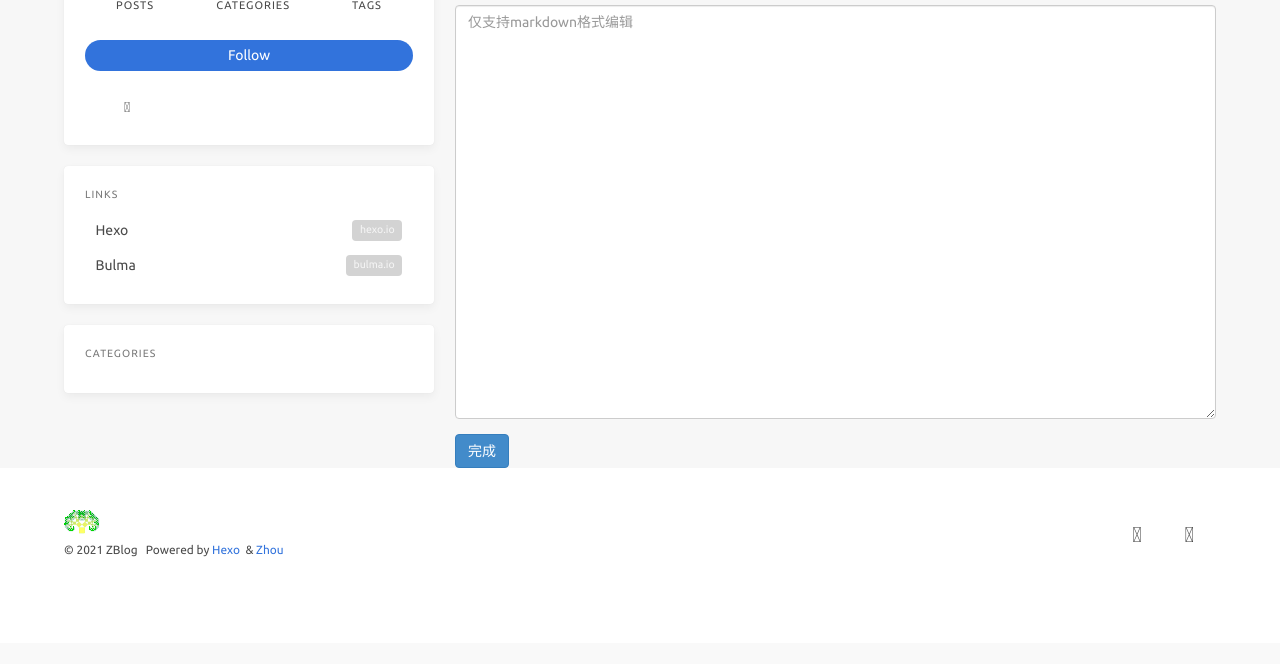
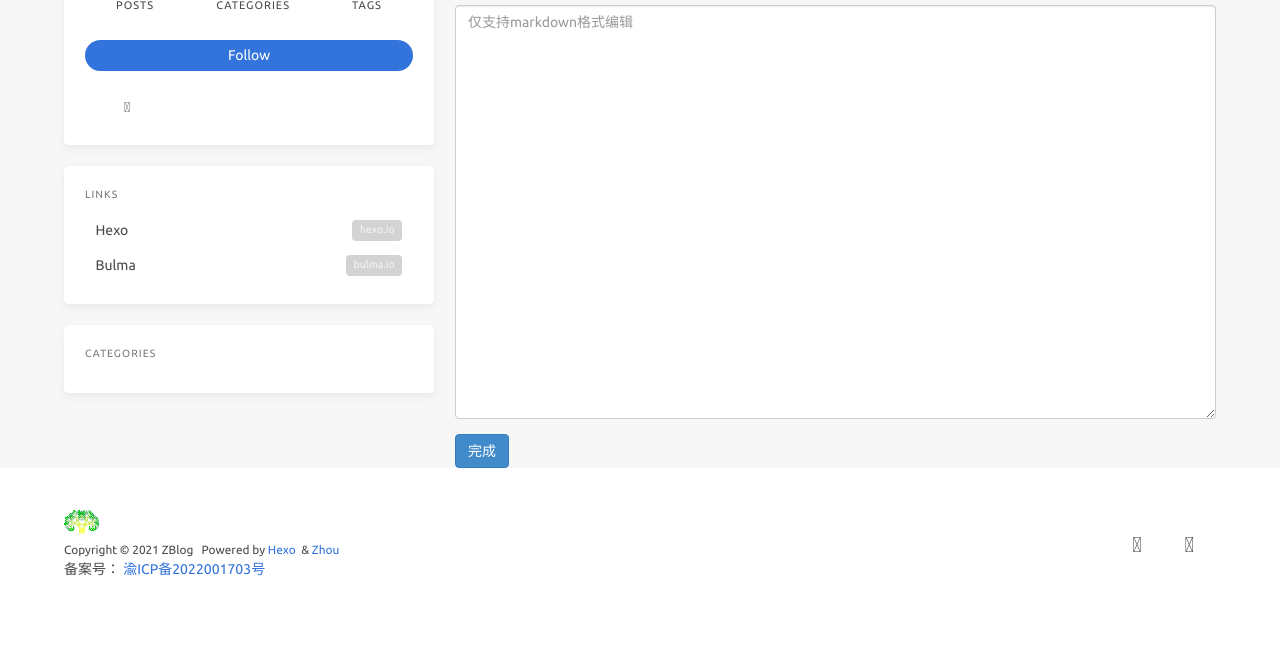
Before and after one commit to weekstudy/sharewithyou, a Django app: template templates/article/create.html in a window 1280 px wide. Shown: the part 470-1134 px from the top of the page. Before the commit the page ends 1027 px from the top, so only its background shows below. Run offline with Django 3.2, Linux system fonts and the light colour scheme; the template is opened without the code that fills it, so the values that code supplies are empty; parts of the project's set-up code (start-up, migrations or seed data) failed here and were passed over; some libraries are stand-ins or nearby versions.

Commit message:
添加备案号

```diff
--- a/templates/footer.html
+++ b/templates/footer.html
@@ -6,14 +6,21 @@
             <div class="level-start">
                 <a class="footer-logo is-block mb-2" href="/">
                     <img src="{% static "images/logos/logo.svg" %}" alt="Icarus" height="40">
+
                 </a>
+
                 <p class="is-size-7">
-                    <span>© 2021 ZBlog</span>
+                    <span>Copyright © 2021 ZBlog</span>
                     &nbsp;&nbsp;Powered by
                     <a href="https://hexo.io/" target="_blank" rel="noopener">Hexo</a>
                     &nbsp;&amp;&nbsp;<a href="https://github.com/weekstudy" target="_blank"
                                         rel="noopener">Zhou</a>
                 </p>
+                <p class="center">
+                    <span>备案号：</span>
+                        <a href="http://beian.miit.gov.cn/">渝ICP备2022001703号</a>
+                </p>
+
             </div>
             <div class="level-end">
                 <div class="field has-addons">
@@ -35,8 +42,11 @@
                             <i class="fab fa-github"></i>
                         </a>
                     </p>
+
                 </div>
             </div>
         </div>
     </div>
+
+
 </footer>
```
